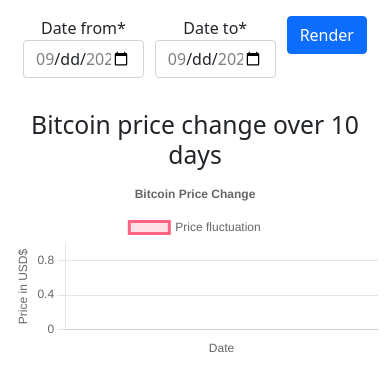
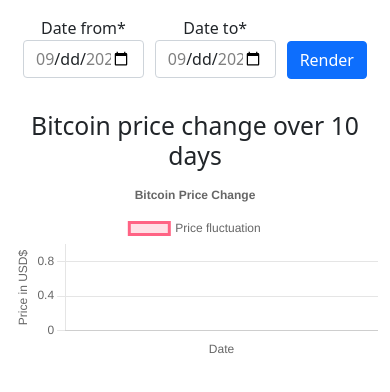
Before and after one commit to Faruqt/Bitcoin-Price-Tracker, a Django app: page / in a window 390 px wide. Shown: the top 392 px of the page. Run offline with Django 3.2, Linux system fonts and the light colour scheme; data that the repository does not hold is empty; some libraries are stand-ins or nearby versions.

Commit message:
Add margin to render button

```diff
--- a/static/css/style.css
+++ b/static/css/style.css
@@ -30,3 +30,8 @@
         width: 100%;
     }
 }
+@media (max-width: 991px) {
+        .btn{
+            margin-top: 25px !important;
+    }
+}
```
